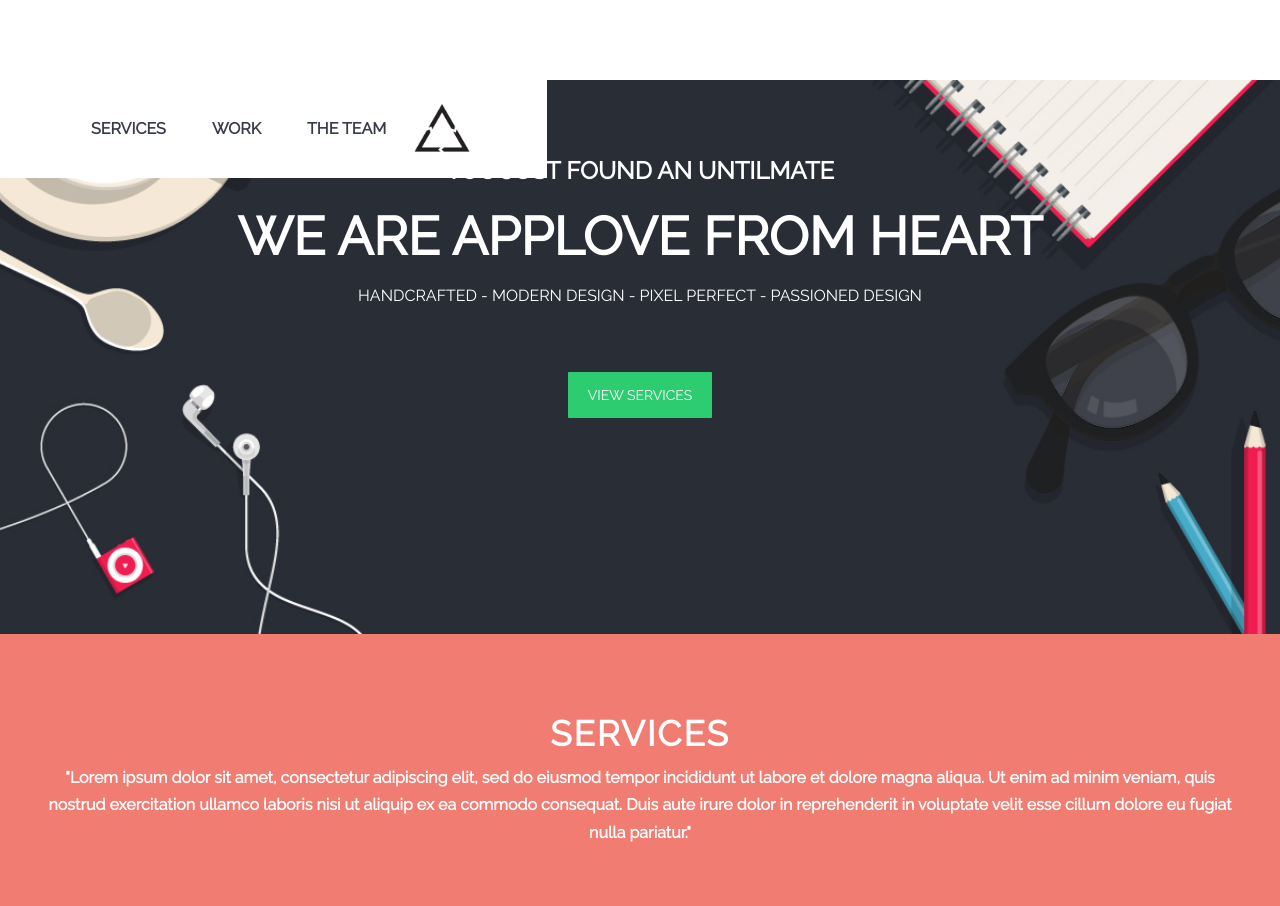
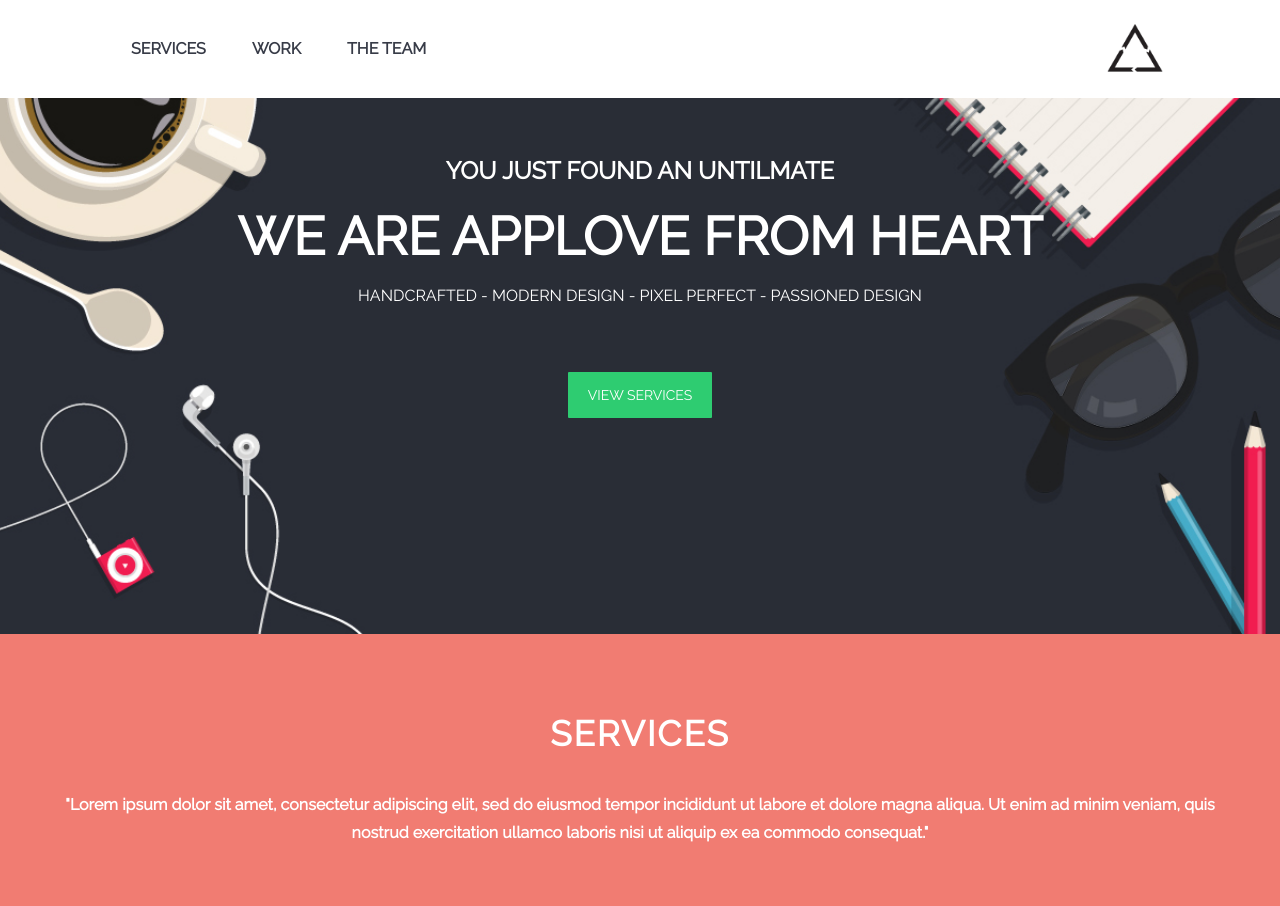
Before and after one commit to Polas7/applove, a plain HTML site: page index.html in a window 1280 px wide. Shown: the top 906 px of the page. Drawn offline with Linux system fonts and the light colour scheme.

Commit message:
correcciones

```diff
--- a/css/main.css
+++ b/css/main.css
@@ -36,6 +36,7 @@ a {
 a:hover {
   color: #E95853;
 }
+/*caja*/
 .link{
   font-weight: 700;
   padding: 21px;
@@ -47,7 +48,7 @@ a:hover {
 header{
   position: fixed;
   background: white;
-  width: 100%
+  width: 100%;
   top: 0;
 }
 .menu{
--- a/index.html
+++ b/index.html
@@ -15,7 +15,7 @@
 		<a href="#" class="text-uppercase link">Services</a>
 		<a href="#" class="text-uppercase link">Work</a>
 		<a href="#" class="text-uppercase link">The team</a>
-		<img src="assets/images/logo-r.png" class="logo" alt="logo" width="70">
+		<img src="assets/images/logo-r.png" class="logo" alt="Logo" width="70">
 	</div>
 </header>
 <section id="home">
@@ -28,9 +28,9 @@
 </section>
 <section id="services">
 	<div class="container">
-	<h2 class="text-uppercase text-services mt-0">Services</h2>
+	<h2 class="text-uppercase text-services mt-0">Services</h2><br>
 	<h4>
-		"Lorem ipsum dolor sit amet, consectetur adipiscing elit, sed do eiusmod tempor incididunt ut labore et dolore magna aliqua. Ut enim ad minim veniam, quis nostrud exercitation ullamco laboris nisi ut aliquip ex ea commodo consequat. Duis aute irure dolor in reprehenderit in voluptate velit esse cillum dolore eu fugiat nulla pariatur."
+		"Lorem ipsum dolor sit amet, consectetur adipiscing elit, sed do eiusmod tempor incididunt ut labore et dolore magna aliqua. Ut enim ad minim veniam, quis nostrud exercitation ullamco laboris nisi ut aliquip ex ea commodo consequat."
 	</h4>
 	<div class="box-services">
 	<img src="assets/images/website.png" alt="website" width="200">
```
